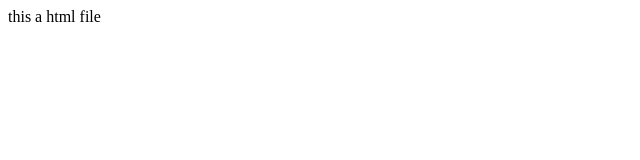
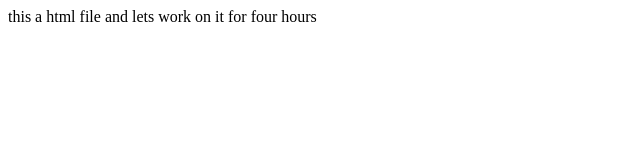
Before and after one commit to Maddie2030/practice2030, a plain HTML site: page index.html in a window 1280 px wide. Shown: the whole page, without its empty margins (0-640 px from the left). Drawn offline with Linux system fonts and the light colour scheme.

Commit message:
programs on list

```diff
--- a/index.html
+++ b/index.html
@@ -1 +1 @@
-<p>this a html file</p>
+<p>this a html file and lets work on it for four hours </p>
```
